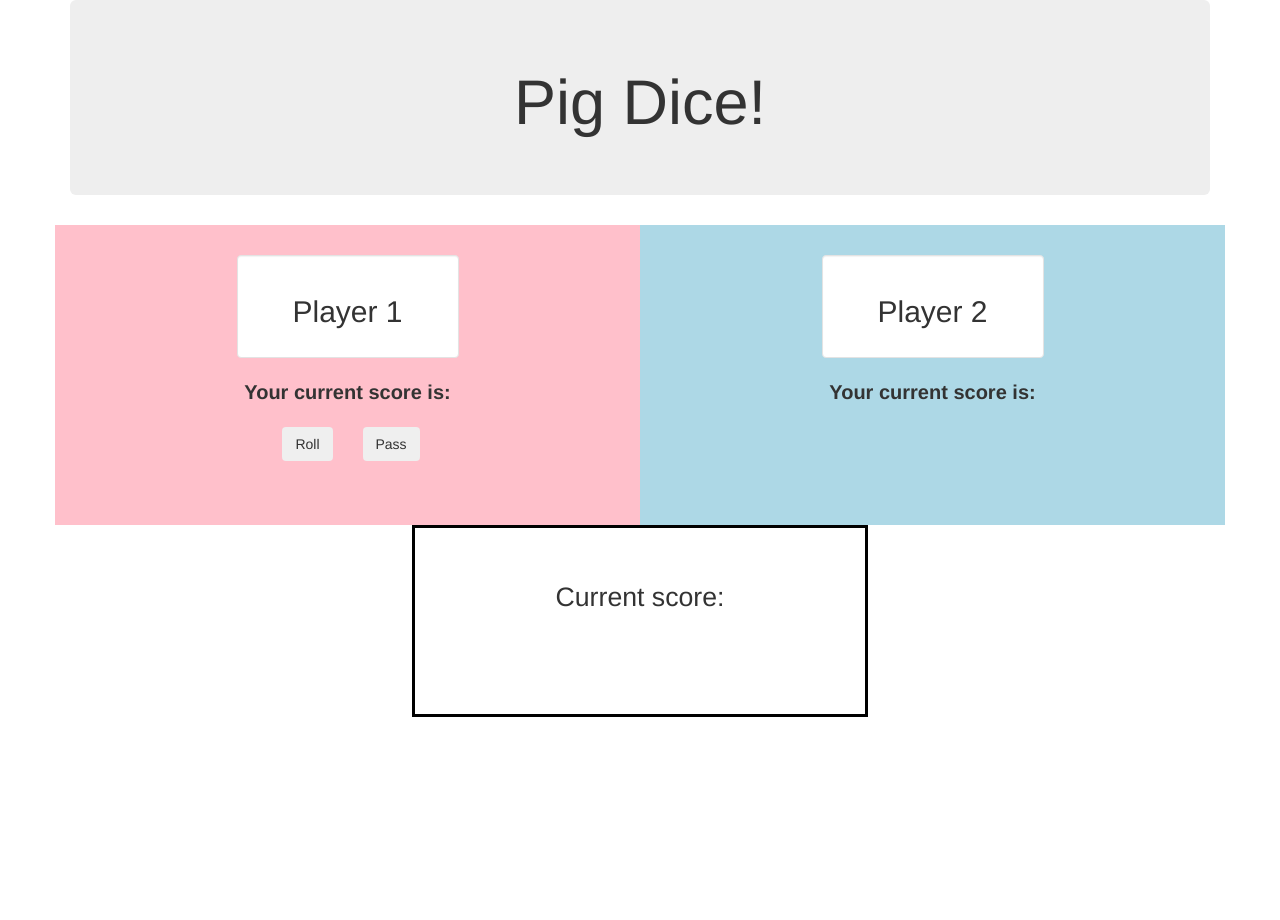
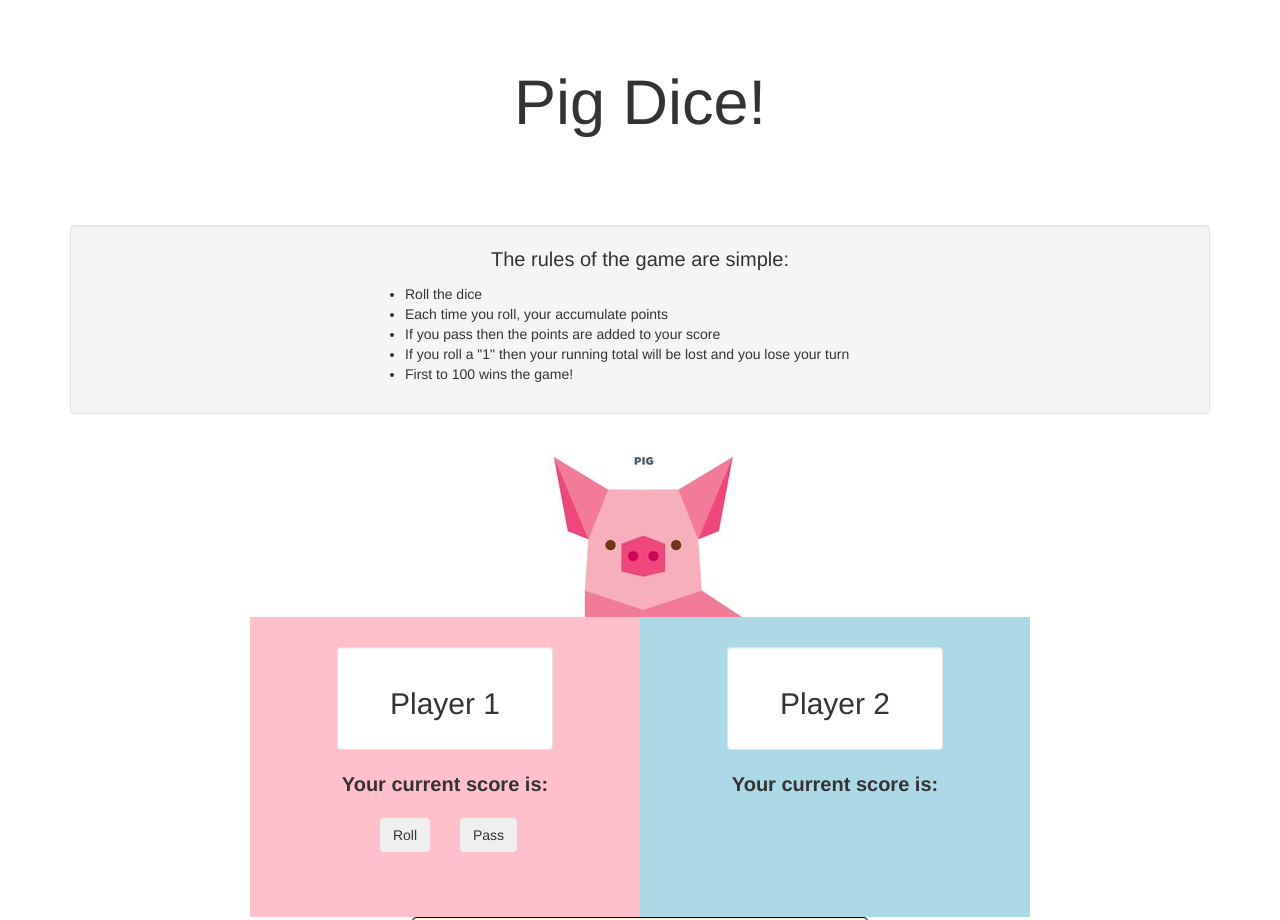
Before and after one commit to ezrasandzerbell/INTRO-Pig-Dice-Vs-Computer, a plain HTML site: page index.html in a window 1280 px wide. Shown: the top 920 px of the page. Before the commit the page ends 800 px from the top, so only its background shows below. Drawn offline with Linux system fonts and the light colour scheme.

Commit message:
add introduction with rules of the game and some additional css styling

```diff
--- a/css/styles.css
+++ b/css/styles.css
@@ -4,6 +4,7 @@
 
 .jumbotron {
   text-align: center;
+  background-color: white;
 }
 
 #player-one {
@@ -20,6 +21,16 @@
   height: 300px;
 }
 
+#intro {
+  text-align: center;
+  font-size: 20px;
+}
+
+#centerList {
+  margin-left: 25%;
+  margin-right: 25%;
+}
+
 .displayText {
   font-size: 20px;
   font-weight: bold;
@@ -29,29 +40,28 @@
 .display {
   text-align: center;
   padding: 50px;
-  /*padding-bottom: 50px;
-  padding-left: 20px;
-  padding-right: 20px;*/
+  background-color: lightyellow;
   font-size: 20pt;
   border-style: solid;
   border-color: black;
   margin-right: 30%;
   margin-left: 30%;
+  height: 250px;
 }
 
 #pOneWell {
   background-color: white;
   margin-top: 30px;
-  margin-left: 30%;
-  margin-right: 30%;
+  margin-left: 20%;
+  margin-right: 20%;
   text-align: center;
 }
 
 #pTwoWell {
   background-color: white;
   margin-top: 30px;
-  margin-left: 30%;
-  margin-right: 30%;
+  margin-left: 20%;
+  margin-right: 20%;
   text-align: center;
 }
 
@@ -60,21 +70,11 @@
   height: 60px;
 }
 
-#diceOne {
+#centerImage {
+  margin-left: 40%;
+  margin-right: 40%;
+}
+
+#diceOne, #diceTwo, #diceThree, #diceFour, #diceFive, #diceSix {
   display: none;
 }
-#diceTwo {
-  display: none;
-}
-#diceThree {
-  display: none;
-}
-#diceFour {
-  display: none;
-}
-#diceFive {
-  display: none;
-}
-#diceSix {
-  display: none;
-}
--- a/index.html
+++ b/index.html
@@ -12,8 +12,21 @@
       <div class="jumbotron">
         <h1>Pig Dice!</h1>
       </div>
+      <div class="well">
+        <p id="intro">The rules of the game are simple:</p>
+        <ul id="centerList">
+          <li>Roll the dice</li>
+          <li>Each time you roll, your accumulate points</li>
+          <li>If you pass then the points are added to your score</li>
+          <li>If you roll a "1" then your running total will be lost and you lose your turn</li>
+          <li>First to 100 wins the game!</li>
+        </ul>
+      </div>
+      <img src="img/pigTop.jpg" alt="pigFace" id="centerImage"/>
       <div class="row">
-        <div class="col-md-6" id="player-one">
+        <div class="col-md-2">
+        </div>
+        <div class="col-md-4" id="player-one">
           <div class="well" id="pOneWell">
             <h2>Player 1</h2>
           </div>
@@ -27,8 +40,7 @@
               </div>
           </div>
         </div>
-
-        <div class="col-md-6" id="player-two">
+        <div class="col-md-4" id="player-two">
           <div class="well" id="pTwoWell">
             <h2>Player 2</h2>
           </div>
@@ -42,8 +54,10 @@
             </div>
           </div>
         </div>
+        <div class="col-md-2">
+        </div>
       </div>
-      <div class="display">
+      <div class="well display">
         <p>Current score: <span id="turnScore"></span></p>
         <br>
         <span id="diceDisplay"><img src="img/one.png" class="resize" alt="onedie" id="diceOne"/><img src="img/two.png" class="resize" alt="twodie" id="diceTwo"/><img src="img/three.png" class="resize" alt="threedie" id="diceThree"/><img src="img/four.png" class="resize" alt="fourdie" id="diceFour"/><img src="img/five.png" class="resize" alt="fivedie" id="diceFive"/><img src="img/six.png" class="resize" alt="sixdie" id="diceSix"/></span>
```
Also changed, not shown: img/pigTop.jpg (added), 1 other file.
